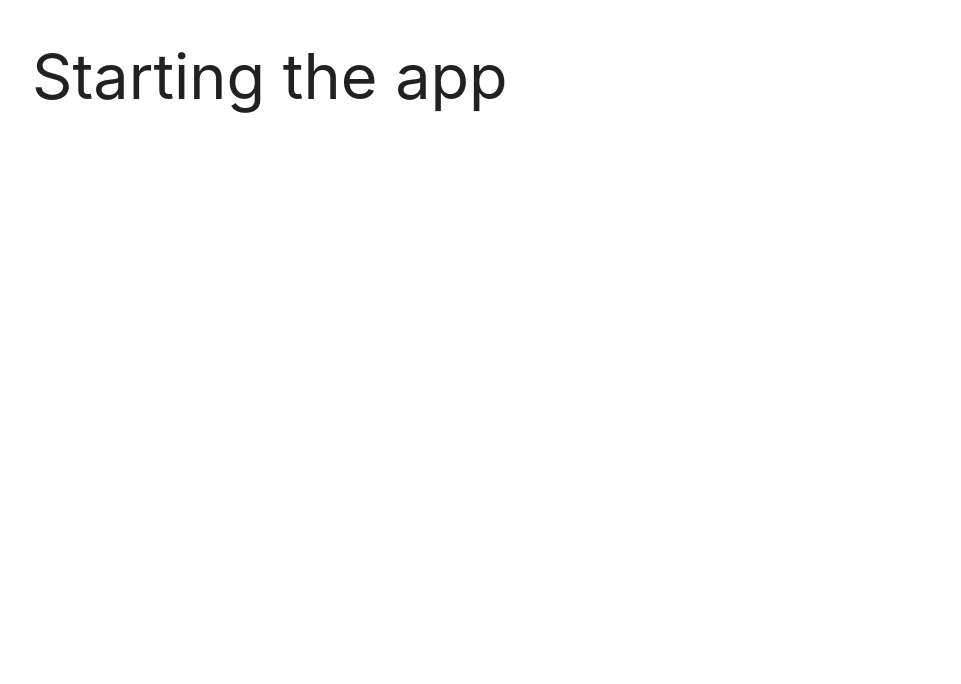
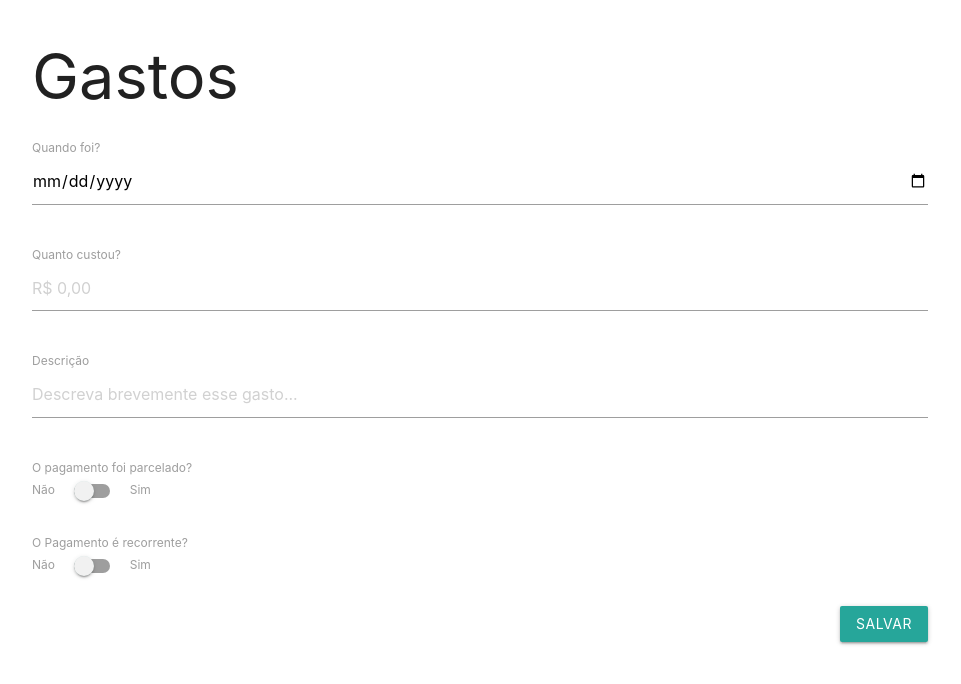
Before and after one commit to faustovaz/gastos, a Flask app: page / in a window 1280 px wide. Shown: the top 684 px of the page, without its empty margins (160-1121 px from the left). Run offline with Flask 3, Linux system fonts and the light colour scheme.

Commit message:
Adds wtforms

```diff
--- /dev/null
+++ b/gastos/forms.py
@@ -0,0 +1,10 @@
+from flask_wtf import FlaskForm
+from wtforms import DateField, StringField, BooleanField, DecimalField
+from wtforms.validators import DataRequired
+
+class GastoForm(FlaskForm):
+    quando = DateField('Quando foi?', validators=[DataRequired()])
+    quanto = DecimalField('Quanto custou?', validators=[DataRequired()])
+    descricao = StringField('Descrição')
+    parcelado = BooleanField('O pagamento foi parcelado?')
+    recorrente = BooleanField('O Pagamento é recorrente?')
--- /dev/null
+++ b/gastos/static/gastos.css
@@ -0,0 +1,3 @@
+ ul > li {
+    margin-bottom: 30px;
+}
--- a/gastos/templates/base.html
+++ b/gastos/templates/base.html
@@ -6,6 +6,7 @@
     <meta name="viewport" content="width=device-width, initial-scale=1.0">
     <link href="https://fonts.googleapis.com/icon?family=Material+Icons" rel="stylesheet">
     <link rel="stylesheet" href="https://cdnjs.cloudflare.com/ajax/libs/materialize/1.0.0/css/materialize.min.css">
+    <link rel="stylesheet" href="{{ url_for('static', filename='gastos.css') }}">
 </head>
 <body>
     <div class="container">
--- a/gastos/templates/index.html
+++ b/gastos/templates/index.html
@@ -2,5 +2,51 @@
 {% block title %}Gastos de casa{% endblock %}
 
 {% block content %}
-    <h1>Starting the app</h1>
+    <h1>Gastos</h1>
+    <form action="#" method="post">
+        {{ form.csrf_token }}
+        <ul>
+            <li>
+                {{ form.quando.label }}
+                {{ form.quando }}
+            </li>
+            <li>
+                {{ form.quanto.label }}
+                {{ form.quanto(placeholder_="R$ 0,00") }}
+            </li>
+            <li>
+                {{ form.descricao.label }}
+                {{ form.descricao(placeholder_="Descreva brevemente esse gasto...") }}
+            </li>
+            <li>
+                {{ form.parcelado.label }}
+                <div class="switch">
+                    <label>
+                        Não
+                        {{ form.parcelado }}
+                        <span class="lever"></span>
+                        Sim
+                    </label>
+                </div>
+            </li>
+            <li>
+                {{ form.recorrente.label }}
+                <div class="switch">
+                    <label>
+                        Não
+                        {{ form.recorrente }}
+                        <span class="lever"></span>
+                        Sim
+                    </label>
+                </div>
+            </li>
+            <li>
+                <div class="right-align">
+                    <button class="btn waves-effect waves-light" type="submit" name="action">
+                        Salvar
+                    </button>
+                </div>
+            </li>
+        </ul>
+    </form>
 {% endblock %}
--- a/gastos/views.py
+++ b/gastos/views.py
@@ -1,7 +1,9 @@
 from flask import Blueprint, render_template
+from .forms import GastoForm
 
 views = Blueprint('views', __name__)
 
-@views.route("/")
+@views.route("/", methods=['GET', 'POST'])
 def index():
-    return render_template("index.html")
+    gastoForm = GastoForm()
+    return render_template("index.html", form=gastoForm)
```
Also changed, not shown: gastos/__init__.py (+9 -0 lines), gastos/models.py (added).
